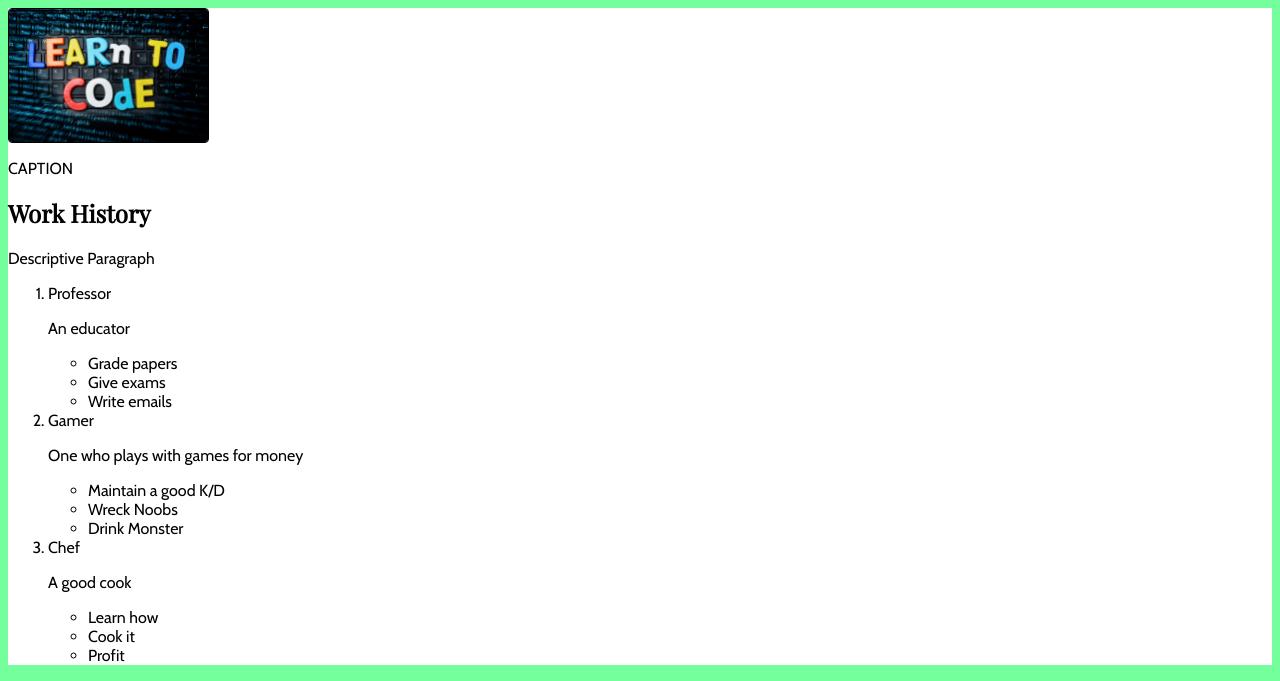
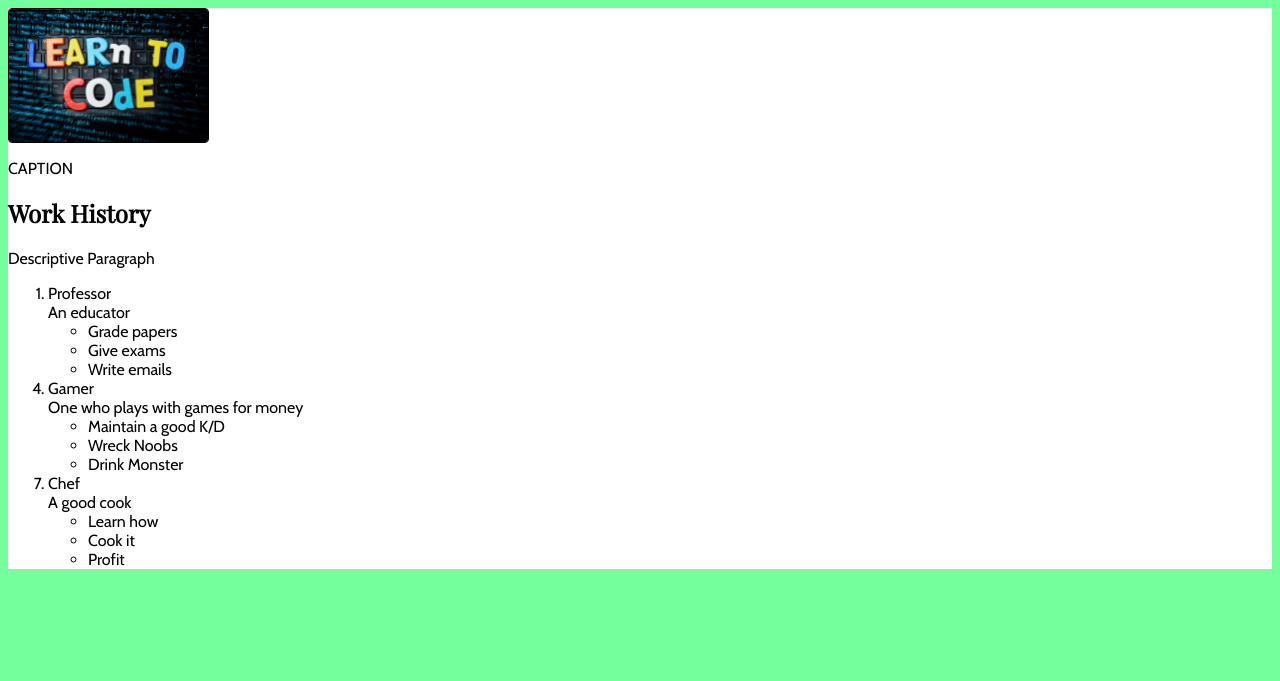
Before and after one commit to vidurgupta2/group17.github.io, a website: page public/asst-1/index.html in a window 1280 px wide. Shown: the part 305-986 px from the top of the page. After the commit the page ends 890 px from the top, so only its background shows below. Drawn offline with nearby package versions, Linux system fonts and the light colour scheme.

Commit message:
Fixed ordered list
Re-implemented text and <ul> as <li> under <ol> which fixed errors. Furthermore, made a list class that has none for list style type so they wouldn't be numbered.

```diff
--- a/public/asst-1/index.html
+++ b/public/asst-1/index.html
@@ -25,31 +25,43 @@
                 <p>Descriptive Paragraph</p>
                 <ol class="Work History">
                     <li>Professor</li>
-                    <p>An educator</p>
+                    <li class="no-symbol">
+                        An educator
+                    </li>
+                    <li class="no-symbol">
                         <ul>
                             <li>Grade papers</li>
                             <li>Give exams</li>
                             <li>Write emails</li>
                         </ul>
-
+                    </li>
                     <li>Gamer</li>
-                    <p>One who plays with games for money</p>
+                    <li class="no-symbol">
+                        One who plays with games for money
+                    </li>
+                    <li class="no-symbol">
                         <ul>
                             <li>Maintain a good K/D</li>
                             <li>Wreck Noobs</li>
                             <li>Drink Monster</li>
                         </ul>
+                    </li>
 
                     <li>Chef</li>
-                    <p>A good cook</p>
+                    <li class="no-symbol">
+                        A good cook
+                    </li>
+                    <li class="no-symbol">
                         <ul>
                             <li>Learn how</li>
                             <li>Cook it</li>
                             <li>Profit</li>
                         </ul>
+                    </li>
                 </ol>
             </div>
         </div>
     </div>
 </body>
+
 </html>
--- a/public/asst-1/styles.css
+++ b/public/asst-1/styles.css
@@ -40,3 +40,7 @@ h1, h2, h3 {
 p, input, li {
     font-family: 'Cabin', sans-serif;
 }
+
+.no-symbol {
+    list-style-type: none;
+}
```
Lines whose indentation alone changed are shown as unchanged.
